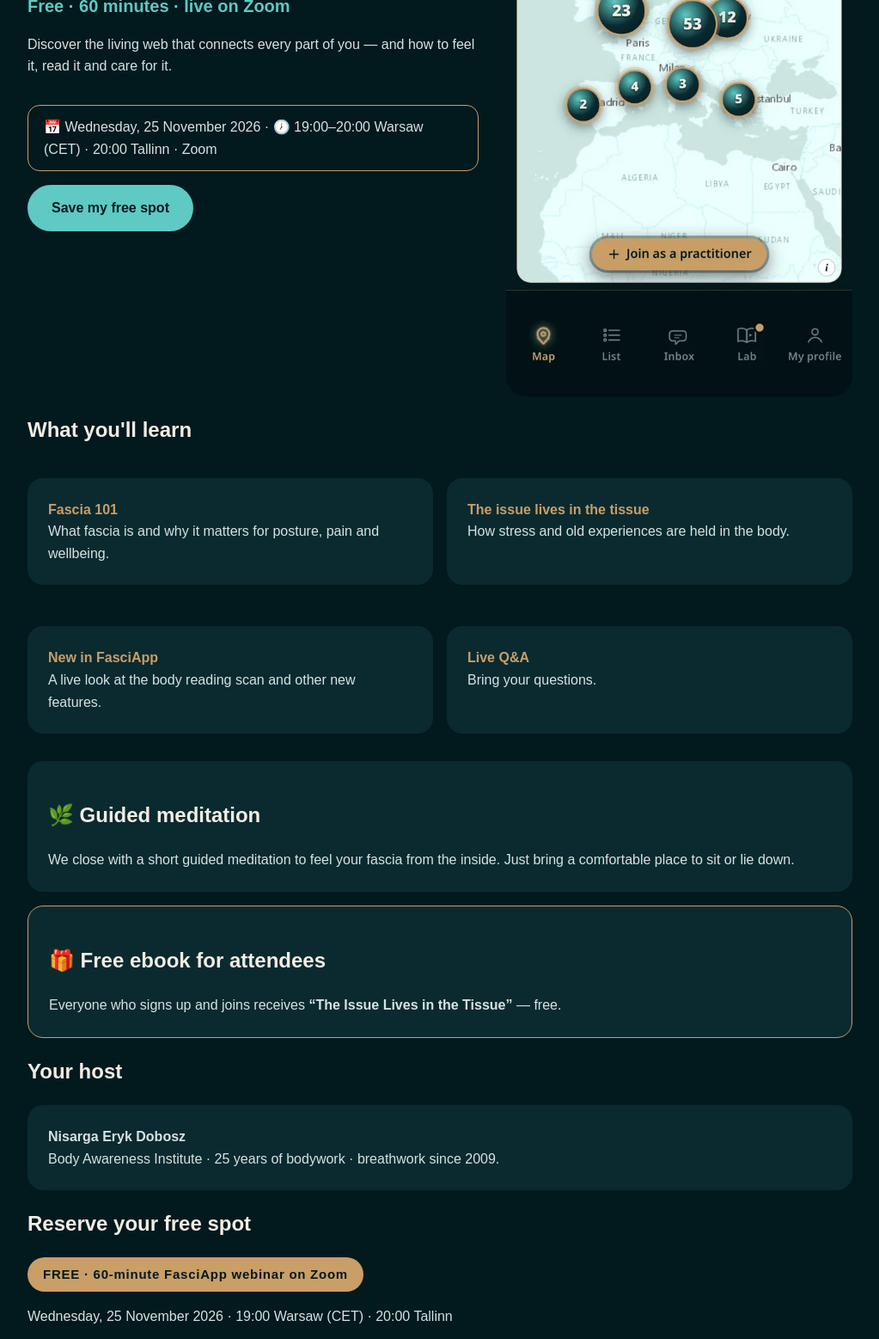
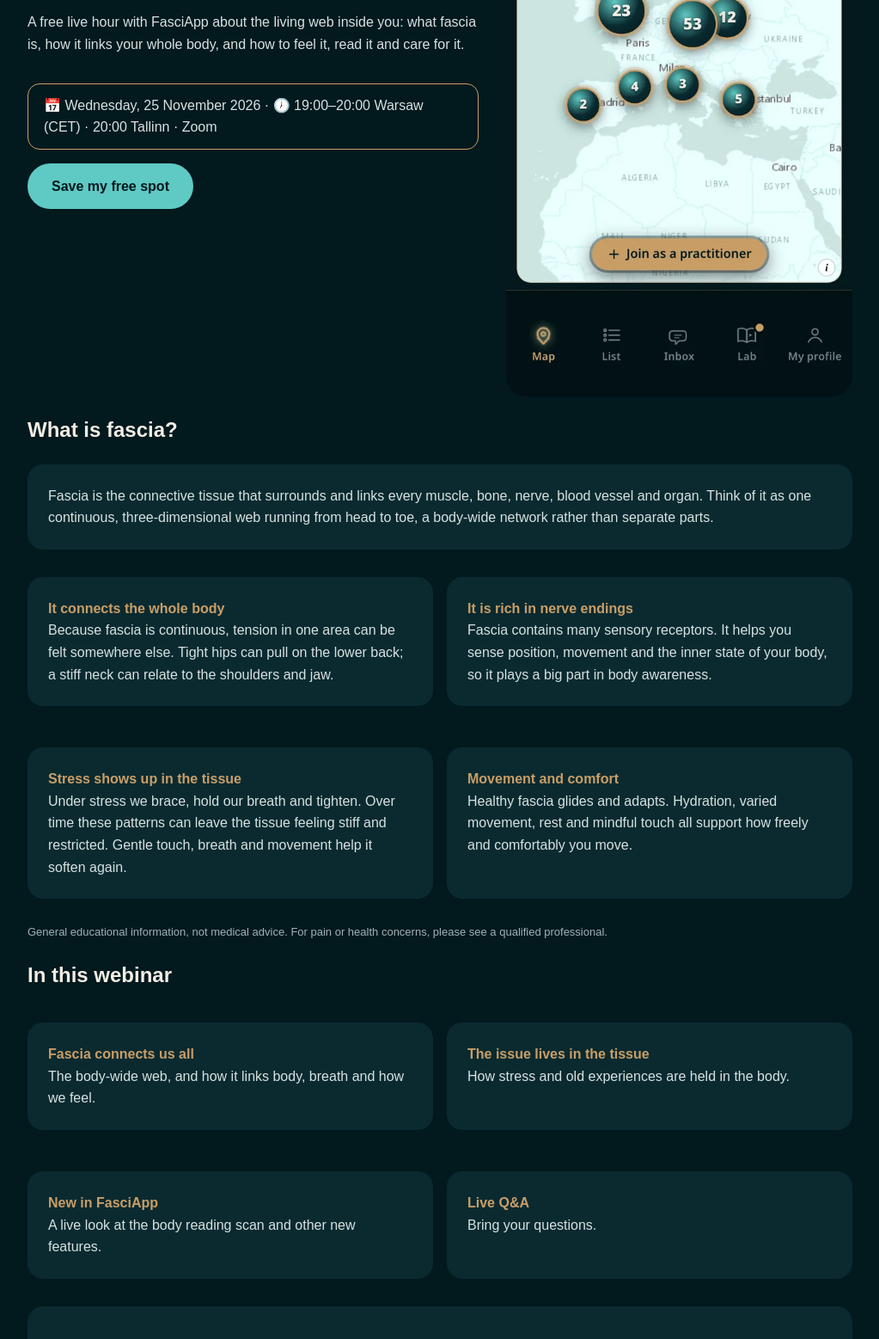
Before and after one commit to nisarga888/fasciapp, a plain HTML site: page live/index.html in a window 1280 px wide. Shown: the part 507-2064 px from the top of the page at 86% size, without its empty margins (128-1151 px from the left). Drawn offline with Linux system fonts and the light colour scheme.

Commit message:
live: Fascia Connects Us All, FasciApp-only contact

```diff
--- a/live/index.html
+++ b/live/index.html
@@ -1,4 +1,4 @@
-<!doctype html><html lang="en"><head><meta charset="utf-8"><meta name="viewport" content="width=device-width,initial-scale=1"><link rel="canonical" href="https://fasciapp.app/live/"><meta property="og:title" content="Free FasciApp webinar: The Amazing World of Fascia"><meta property="og:image" content="https://fasciapp.app/assets/og.png"><meta name="description" content="Free 1-hour live Zoom event on fascia with guided meditation and a free ebook. 25 Nov 2026, 19:00 CET."><title>Fascia Live – free Zoom event | FasciApp</title>
+<!doctype html><html lang="en"><head><meta charset="utf-8"><meta name="viewport" content="width=device-width,initial-scale=1"><link rel="canonical" href="https://fasciapp.app/live/"><meta property="og:title" content="Free FasciApp webinar: Fascia Connects Us All"><meta property="og:image" content="https://fasciapp.app/assets/og.png"><meta name="description" content="Free 1-hour live Zoom event on fascia with guided meditation and a free ebook. 25 Nov 2026, 19:00 CET."><title>Fascia Live – free Zoom event | FasciApp</title>
 <style>
 body{margin:0;font-family:Montserrat,sans-serif;background:#02191E;color:#d7e2e1;line-height:1.6}
 .w{max-width:960px;margin:auto;padding:48px 24px}h1,h2{color:#F3EDE4;font-weight:600}h1{font-size:44px;line-height:1.15;margin:.2em 0}
@@ -11,21 +11,30 @@ input{width:100%;padding:12px;border-radius:10px;border:1px solid #9fb3b5;backgr
 label.c{display:flex;gap:10px;font-size:14px}label.c input{width:auto}summary{color:#F3EDE4;font-weight:600;cursor:pointer}details{border-bottom:1px solid #0a2a30;padding:12px 0}
 .badge{display:inline-block;background:#C99E67;color:#02191E;font-weight:800;padding:8px 18px;border-radius:30px;letter-spacing:.05em;font-size:15px}.sub{color:#5FC9C3;font-weight:700;font-size:20px;margin:0}@media(max-width:700px){.hero,.grid{grid-template-columns:1fr}.hero img{max-width:280px;margin:auto;display:block}h1{font-size:34px}.w{padding:32px 18px}}</style></head><body>
 <div class="w"><img src="assets/logo.svg" height="40" alt="FasciApp">
-<div class="hero"><div><div class="badge">FREE · 60-minute FasciApp webinar on Zoom</div><h1>FasciApp Webinar:<br>The Amazing World of <span class="g">Fascia</span></h1><p class="sub">Free · 60 minutes · live on Zoom</p>
-<p>Discover the living web that connects every part of you — and how to feel it, read it and care for it.</p>
+<div class="hero"><div><div class="badge">FREE · 60-minute FasciApp webinar on Zoom</div><h1>FasciApp Webinar:<br><span class="g">Fascia</span> Connects Us All</h1><p class="sub">Free · 60 minutes · live on Zoom</p>
+<p>A free live hour with FasciApp about the living web inside you: what fascia is, how it links your whole body, and how to feel it, read it and care for it.</p>
 <div class="date">📅 Wednesday, 25 November 2026 · 🕖 19:00–20:00 Warsaw (CET) · 20:00 Tallinn · Zoom</div><br><a class="btn" href="#signup">Save my free spot</a></div>
 <img src="assets/v96_map.webp" alt="FasciApp map screen"></div>
 
-<h2>What you'll learn</h2><div class="grid">
-<div class="card"><b class="g">Fascia 101</b><br>What fascia is and why it matters for posture, pain and wellbeing.</div>
+<h2>What is fascia?</h2>
+<div class="card">Fascia is the connective tissue that surrounds and links every muscle, bone, nerve, blood vessel and organ. Think of it as one continuous, three-dimensional web running from head to toe, a body-wide network rather than separate parts.</div>
+<div class="grid">
+<div class="card"><b class="g">It connects the whole body</b><br>Because fascia is continuous, tension in one area can be felt somewhere else. Tight hips can pull on the lower back; a stiff neck can relate to the shoulders and jaw.</div>
+<div class="card"><b class="g">It is rich in nerve endings</b><br>Fascia contains many sensory receptors. It helps you sense position, movement and the inner state of your body, so it plays a big part in body awareness.</div>
+<div class="card"><b class="g">Stress shows up in the tissue</b><br>Under stress we brace, hold our breath and tighten. Over time these patterns can leave the tissue feeling stiff and restricted. Gentle touch, breath and movement help it soften again.</div>
+<div class="card"><b class="g">Movement and comfort</b><br>Healthy fascia glides and adapts. Hydration, varied movement, rest and mindful touch all support how freely and comfortably you move.</div>
+</div>
+<p style="font-size:13px;color:#9fb3b5">General educational information, not medical advice. For pain or health concerns, please see a qualified professional.</p>
+<h2>In this webinar</h2><div class="grid">
+<div class="card"><b class="g">Fascia connects us all</b><br>The body-wide web, and how it links body, breath and how we feel.</div>
 <div class="card"><b class="g">The issue lives in the tissue</b><br>How stress and old experiences are held in the body.</div>
 <div class="card"><b class="g">New in FasciApp</b><br>A live look at the body reading scan and other new features.</div>
 <div class="card"><b class="g">Live Q&amp;A</b><br>Bring your questions.</div></div>
 
 <div class="card"><h2>🌿 Guided meditation</h2>We close with a short guided meditation to feel your fascia from the inside. Just bring a comfortable place to sit or lie down.</div>
-<div class="card" style="border:1px solid #C99E67"><h2>🎁 Free ebook for attendees</h2>Everyone who signs up and joins receives <b>“The Issue Lives in the Tissue”</b> — free.</div>
+<div class="card" style="border:1px solid #C99E67"><h2>🎁 Free ebook for attendees</h2>Everyone who signs up receives <b>“The Issue Lives in the Tissue”</b> — free.</div>
 
-<h2>Your host</h2><div class="card"><b>Nisarga Eryk Dobosz</b><br>Body Awareness Institute · 25 years of bodywork · breathwork since 2009.</div>
+<h2>Your host</h2><div class="card"><b>Nisarga Eryk Dobosz</b><br>Creator of FasciApp · 25 years of bodywork · breathwork since 2009.</div>
 
 <h2 id="signup">Reserve your free spot</h2><div class="badge">FREE · 60-minute FasciApp webinar on Zoom</div><p>Wednesday, 25 November 2026 · 19:00 Warsaw (CET) · 20:00 Tallinn</p><form class="card" id="live-form" ><!-- TODO: wire to Flodesk form "Fascia Live" (FORM_ID pending) via fd-bridge.js --><label>Name<input name="name" required maxlength="120" placeholder="Your first name"></label><label>Email<input name="email" type="email" required placeholder="you@email.com"><input name="website" tabindex="-1" autocomplete="off" style="position:absolute;left:-9999px"></label>
 <label class="c"><input name="consent" type="checkbox" required> I agree to receive the Zoom link, reminders and the free ebook by email. I can unsubscribe anytime.</label><br><button class="btn">Send me the Zoom link</button> <a class="btn" style="background:#C99E67" href="fascia-live.ics" download>Add to calendar</a><p id="live-msg" aria-live="polite"></p></form>
@@ -34,5 +43,5 @@ label.c{display:flex;gap:10px;font-size:14px}label.c input{width:auto}summary{co
 <details open><summary>Is it really free?</summary>Yes, completely free.</details>
 <details><summary>Will there be a recording?</summary>[To decide]</details>
 <details><summary>Do I need experience?</summary>No. Everyone is welcome.</details>
-<details><summary>When do I get the Zoom link and ebook?</summary>The Zoom link comes right after sign-up, with reminders 24h and 1h before. The ebook is sent after the event.</details>
-<p style="font-size:12px;color:#9fb3b5;margin-top:40px">© FasciApp · Body Awareness Institute · <a href="/privacy.html" style="color:#9fb3b5">Privacy</a></p></div><script src="/app/config.js"></script><script src="live.js"></script></body></html>
+<details><summary>When do I get the Zoom link and ebook?</summary>The Zoom link comes right after sign-up, with reminders 24h and 1h before. The ebook is sent after the event.</details><details><summary>Questions?</summary>Write to <a style="color:#5FC9C3" href="mailto:hello@fasciapp.app">hello@fasciapp.app</a>.</details>
+<p style="font-size:12px;color:#9fb3b5;margin-top:40px">© FasciApp · <a href="mailto:hello@fasciapp.app" style="color:#9fb3b5">hello@fasciapp.app</a> · <a href="/privacy.html" style="color:#9fb3b5">Privacy</a> · <a href="/" style="color:#9fb3b5">fasciapp.app</a></p></div><script src="/app/config.js"></script><script src="live.js"></script></body></html>
--- a/live/live.js
+++ b/live/live.js
@@ -8,7 +8,7 @@ f.addEventListener('submit',async function(e){e.preventDefault();
  var ok=false;
  try{var r=await fetch(C.SUPABASE_URL+'/rest/v1/webinar_signups',{method:'POST',headers:{apikey:C.SUPABASE_ANON_KEY,'Content-Type':'application/json',Prefer:'return=minimal'},body:JSON.stringify(row)});ok=r.ok||r.status===409;}catch(x){}
  if(!ok){try{var r2=await fetch('https://www.bodyawareness.ee/webinar-signup.php',{method:'POST',headers:{'Content-Type':'application/json'},body:JSON.stringify(row)});ok=r2.ok;}catch(x){}}
- if(ok){m.textContent='You\'re in! The Zoom link is on its way to your email.';f.reset();}
- else{m.textContent='Something went wrong – please try again or write to info@bodyawareness.ee.';}
+ if(ok){m.textContent='You\'re in! We\'ll email you the Zoom link before the event.';f.reset();}
+ else{m.textContent='Something went wrong – please try again or write to hello@fasciapp.app.';}
  b.disabled=false;
 });})();
```
